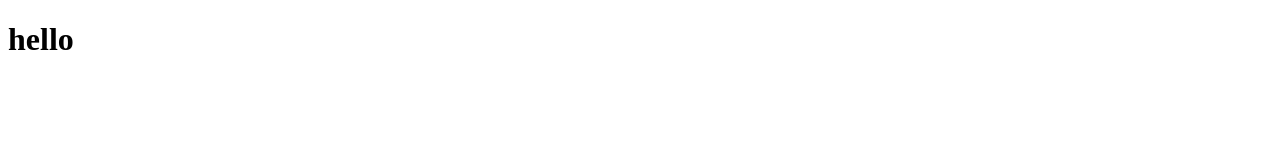
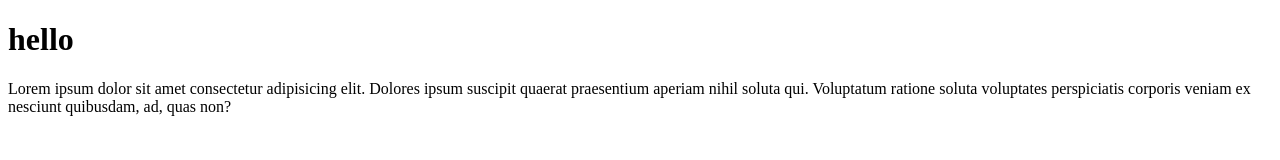
Before and after one commit to aashnadaga/Portfolio, a plain HTML site: page index.html in a window 1280 px wide. Drawn offline with Linux system fonts and the light colour scheme.

Commit message:
Update index.html

```diff
--- a/index.html
+++ b/index.html
@@ -7,5 +7,6 @@
 </head>
 <body>
     <h1>hello</h1>
+    <P>Lorem ipsum dolor sit amet consectetur adipisicing elit. Dolores ipsum suscipit quaerat praesentium aperiam nihil soluta qui. Voluptatum ratione soluta voluptates perspiciatis corporis veniam ex nesciunt quibusdam, ad, quas non?</P>
 </body>
 </html>
```
